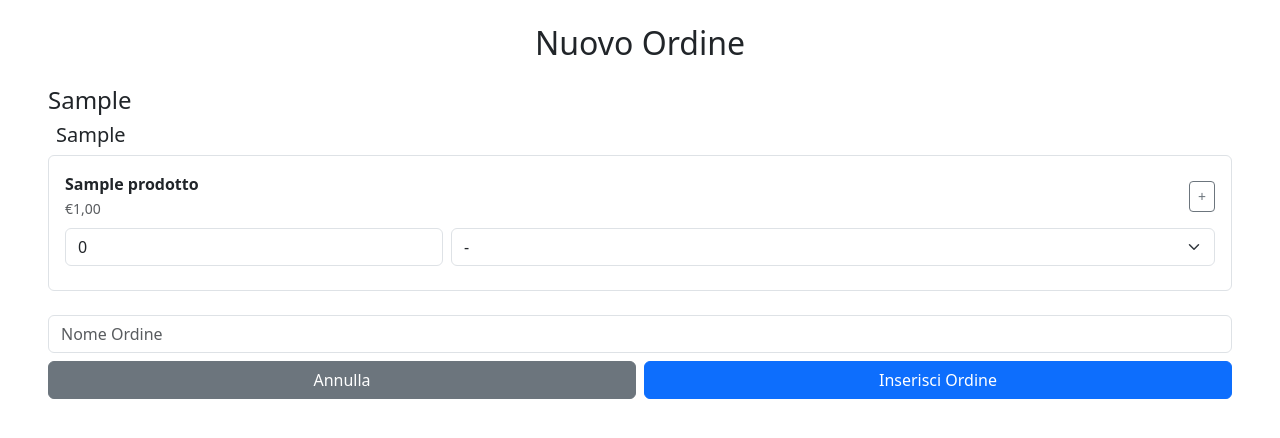
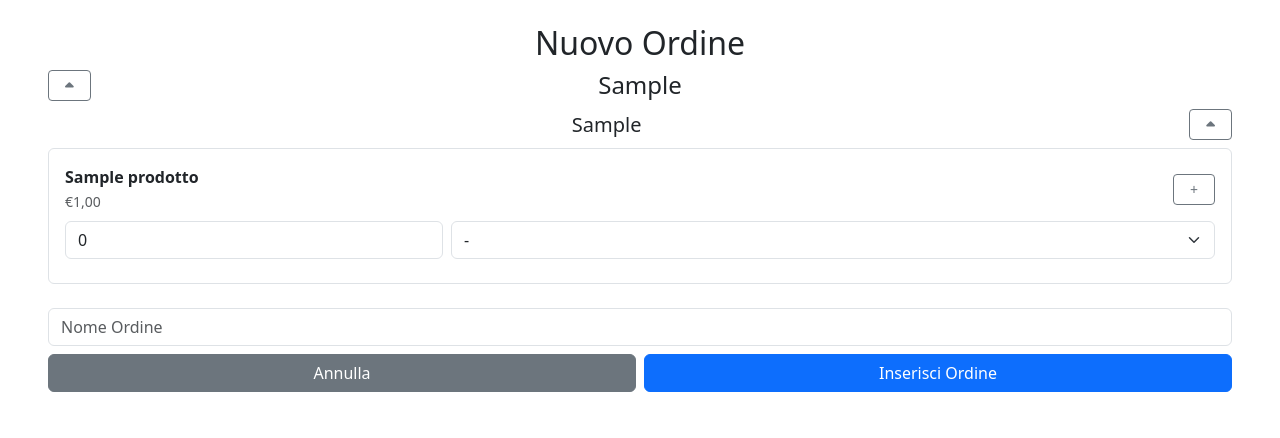
Before and after one commit to scinny91/bar, a Django app: page /ordini/inserimento/nuovo/ in a window 1280 px wide. Shown: the part 80-518 px from the top of the page. Run offline with Django 4.2, Linux system fonts and the light colour scheme; a user stored in the database is signed in; tables that the repository leaves empty hold one stand-in row (values such as "Sample post").

Commit message:
rev form nuovo ordine per essere ottimizzato sul cellulare

```diff
--- a/bar/templates/bar/base.html
+++ b/bar/templates/bar/base.html
@@ -48,5 +48,27 @@
 
   <!-- Bootstrap JS (make sure it's included) -->
   <script src="https://cdn.jsdelivr.net/npm/bootstrap@5.3.3/dist/js/bootstrap.bundle.min.js"></script>
+
+<script>
+  document.addEventListener('DOMContentLoaded', function () {
+    const toggleButtons = document.querySelectorAll('.toggle-icon');
+
+    toggleButtons.forEach(button => {
+      const targetId = button.getAttribute('data-bs-target');
+      const target = document.querySelector(targetId);
+      const iconSpan = button.querySelector('.icon');
+
+      if (!target || !iconSpan) return;
+
+      target.addEventListener('show.bs.collapse', () => {
+        iconSpan.innerHTML = '<i class="fa-solid fa-caret-up"></i>'; // quando si espande
+      });
+
+      target.addEventListener('hide.bs.collapse', () => {
+        iconSpan.innerHTML = '<i class="fa-solid fa-caret-down"></i>'; // quando si collassa
+      });
+    });
+  });
+</script>
 </body>
 </html>
--- a/bar/templates/ordini/ordine_form.html
+++ b/bar/templates/ordini/ordine_form.html
@@ -9,12 +9,48 @@
     {% regroup prodotti by categoria as prodotti_per_categoria %}
 
     {% for categoria_group in prodotti_per_categoria %}
-      <h4 class="mt-4">{{ categoria_group.grouper }}</h4>
+      <div class="row align-items-center my-2">
+        <div class="col-1 text-start">
+          <button class="btn btn-sm btn-outline-secondary toggle-icon px-3"
+                  type="button"
+                  data-bs-toggle="collapse"
+                  data-bs-target="#categoria-{{ forloop.counter }}"
+                  aria-expanded="false"
+                  aria-controls="categoria-{{ forloop.counter }}">
+              <span class="icon"><i class="fa-solid fa-caret-up"></i></span>
+          </button>
+        </div>
 
+        <div class="col text-center">
+          <h4 class="m-0">{{ categoria_group.grouper }}</h4>
+        </div>
+
+        <div class="col-1 text-end">
+
+          <!-- spazio a sinistra per bilanciamento, opzionale -->
+        </div>
+      </div>
+
+      <div class="collapse show" id="categoria-{{ forloop.counter }}">
         {% regroup categoria_group.list by sottocategoria as prodotti_per_sottocategoria %}
         {% for sottocategoria_group in prodotti_per_sottocategoria %}
-        <h5 class="ms-2">{{ sottocategoria_group.grouper }}</h5>
+          <div class="row align-items-center my-2">
+            <div class="col text-center">
+              <h5 class="m-0">{{ sottocategoria_group.grouper }}</h5>
+            </div>
+            <div class="col-auto text-end">
+              <button class="btn btn-sm btn-outline-secondary toggle-icon px-3"
+                      type="button"
+                      data-bs-toggle="collapse"
+                      data-bs-target="#sottocategoria-{{ forloop.counter }}"
+                      aria-expanded="false"
+                      aria-controls="sottocategoria-{{ forloop.counter }}">
+                  <span class="icon"><i class="fa-solid fa-caret-up"></i></span>
+              </button>
+            </div>
+          </div>
 
+          <div class="collapse show" id="sottocategoria-{{ forloop.counter }}">
             {% for prodotto in sottocategoria_group.list %}
               <div class="border rounded p-3 mb-3">
                 <div class="d-flex justify-content-between align-items-center">
@@ -22,7 +58,7 @@
                     <strong>{{ prodotto.nome }}</strong><br>
                     <small class="text-muted">€{{ prodotto.prezzo }}</small>
                   </div>
-              <button type="button" class="btn btn-sm btn-outline-secondary" onclick="aggiungiRiga({{ prodotto.id }})">+</button>
+                  <button type="button" class="btn btn-sm btn-outline-secondary px-3" onclick="aggiungiRiga({{ prodotto.id }})">+</button>
                 </div>
 
                 <div id="prodotto-{{ prodotto.id }}-container" class="mt-2">
@@ -43,7 +79,9 @@
                 </div>
               </div>
             {% endfor %}
+          </div>
         {% endfor %}
+      </div>
     {% endfor %}
 
     <div class="mt-4 d-grid gap-2">
@@ -84,7 +122,7 @@
           </select>
         </div>
         <div class="col-2">
-          <button type="button" class="btn btn-outline-danger" onclick="this.closest('.row').remove()">−</button>
+          <button type="button" class="btn btn-outline-danger px-3" onclick="this.closest('.row').remove()">−</button>
         </div>
       `;
 
```
Lines whose indentation alone changed are shown as unchanged.
